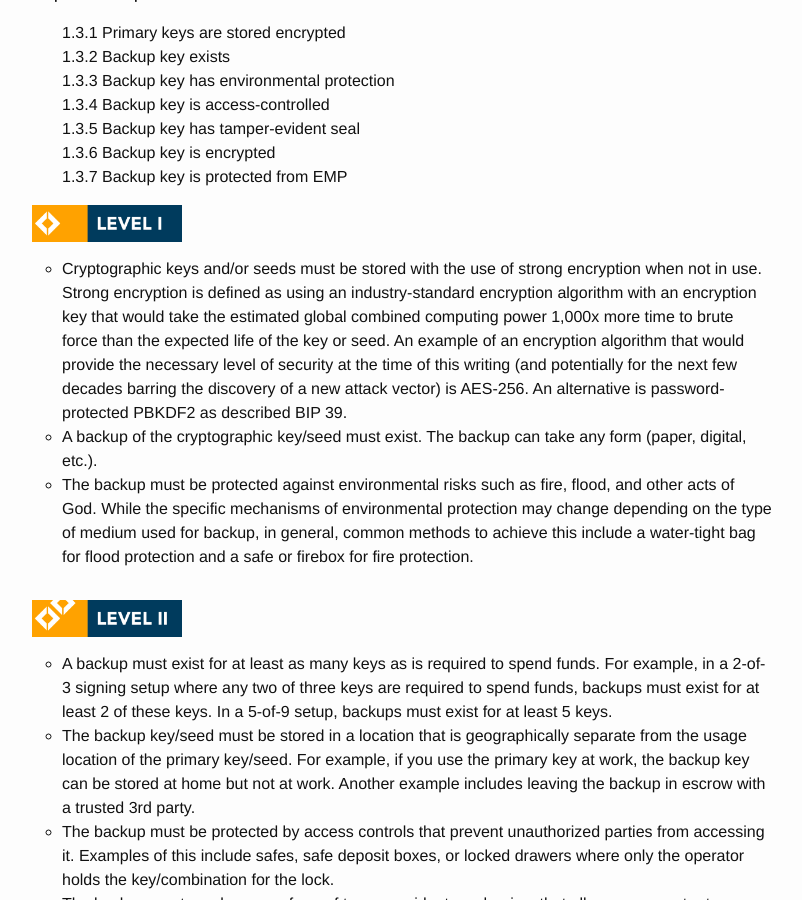
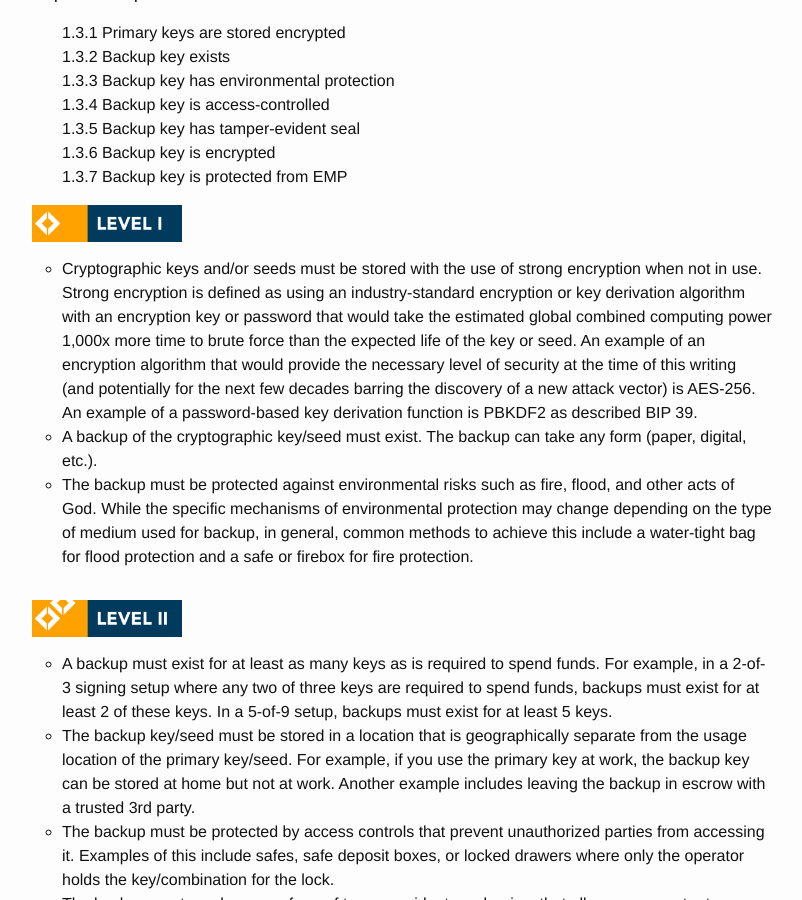
Before and after one commit to CryptoConsortium/CCSS, a Jekyll site: the page built from 1_aspects.html, in a window 1280 px wide and 900 px high, scrolled down 3374 px. Shown: the whole window, without its empty margins (238-1040 px from the left). Built offline with Jekyll 4.4.1, drawn with Linux system fonts in a browser that asks for light colours.

Commit message:
Tweaked wording of Key Storage aspect to provide for key derivation functions.

```diff
--- a/_data/aspects/103-KeyStorage.yml
+++ b/_data/aspects/103-KeyStorage.yml
@@ -17,7 +17,7 @@ description: >
   This aspect covers how cryptographic private keys and seeds are stored when not being used. To maximize the confidentiality of keys/seeds, they should be stored in as secure a manner as the business will allow and make use of strategies such as encryption, secret sharing, and physical locks where appropriate. To maximize the integrity of keys/seeds, backups should exist that allow the keys/seeds to be recovered in the event the primary keys become inaccessible. Care should be taken to ensure that backups are stored with at least as much security as the primary keys, if not more.
 
 level_one:
-  - Cryptographic keys and/or seeds must be stored with the use of strong encryption when not in use. Strong encryption is defined as using an industry-standard encryption algorithm with an encryption key that would take the estimated global combined computing power 1,000x more time to brute force than the expected life of the key or seed. An example of an encryption algorithm that would provide the necessary level of security at the time of this writing (and potentially for the next few decades barring the discovery of a new attack vector) is AES-256. An alternative is password-protected PBKDF2 as described BIP 39.
+  - Cryptographic keys and/or seeds must be stored with the use of strong encryption when not in use. Strong encryption is defined as using an industry-standard encryption or key derivation algorithm with an encryption key or password that would take the estimated global combined computing power 1,000x more time to brute force than the expected life of the key or seed. An example of an encryption algorithm that would provide the necessary level of security at the time of this writing (and potentially for the next few decades barring the discovery of a new attack vector) is AES-256. An example of a password-based key derivation function is PBKDF2 as described BIP 39.
   - A backup of the cryptographic key/seed must exist. The backup can take any form (paper, digital, etc.).
   - The backup must be protected against environmental risks such as fire, flood, and other acts of God. While the specific mechanisms of environmental protection may change depending on the type of medium used for backup, in general, common methods to achieve this include a water-tight bag for flood protection and a safe or firebox for fire protection.
 
```
